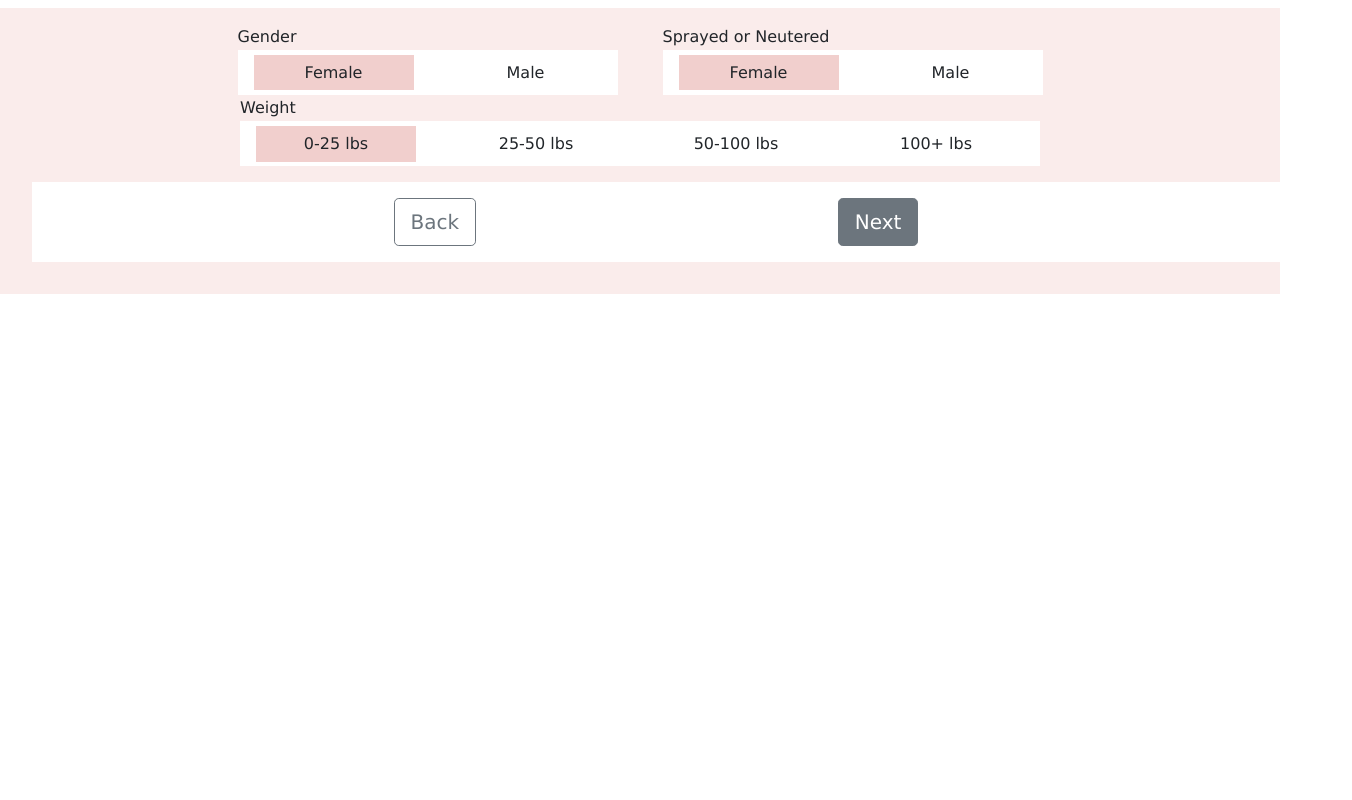
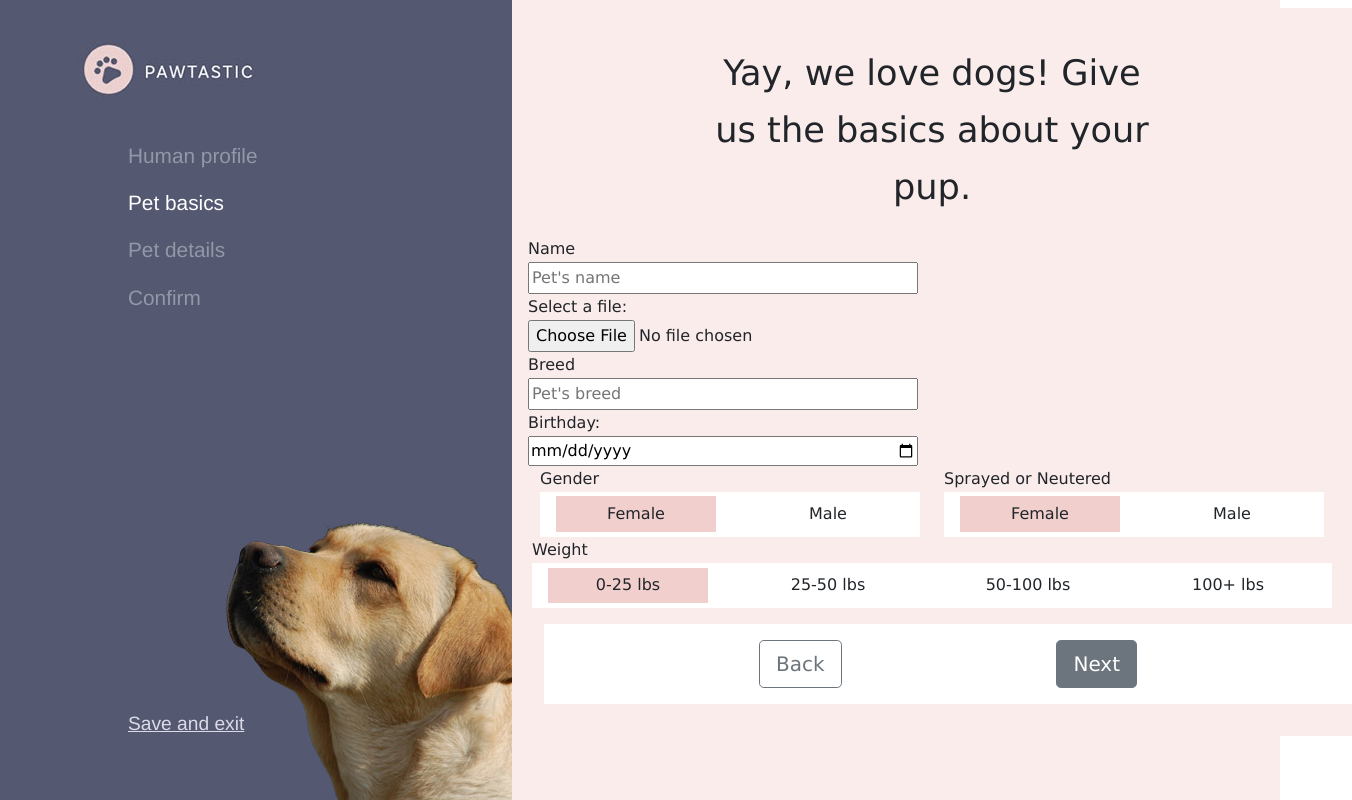
Before and after one commit to David-again/pawtastic_pet-basics, a plain HTML site: page Pet-basics.html in a window 1280 px wide. Shown: the whole page, 1352 px wide, since content can reach past the window. Drawn offline with nearby package versions, Linux system fonts and the light colour scheme.

Commit message:
content complete; next up style

```diff
--- a/Pet-basics.html
+++ b/Pet-basics.html
@@ -5,19 +5,71 @@
     <meta charset="UTF-8">
     <meta name="viewport" content="width=device-width, initial-scale=1.0">
     <title>Document</title>
+    <!-- Bootstrap script -->
+    <link href="https://cdn.jsdelivr.net/npm/bootstrap@5.0.0-beta1/dist/css/bootstrap.min.css" rel="stylesheet" integrity="sha384-giJF6kkoqNQ00vy+HMDP7azOuL0xtbfIcaT9wjKHr8RbDVddVHyTfAAsrekwKmP1" crossorigin="anonymous">
+    <!-- Alternative bootstrap scripts -->
     <!-- <link href="https://cdn.jsdelivr.net/npm/bootstrap@5.0.0-beta1/dist/css/bootstrap.min.css" rel="stylesheet" integrity="sha384-giJF6kkoqNQ00vy+HMDP7azOuL0xtbfIcaT9wjKHr8RbDVddVHyTfAAsrekwKmP1" crossorigin="anonymous"> -->
-    <!-- <link href="https://cdn.jsdelivr.net/npm/bootstrap@5.0.0-beta1/dist/css/bootstrap.min.css" rel="stylesheet" integrity="sha384-giJF6kkoqNQ00vy+HMDP7azOuL0xtbfIcaT9wjKHr8RbDVddVHyTfAAsrekwKmP1" crossorigin="anonymous"> -->
-    <!-- Bootstrap script -->
-    <link rel="stylesheet" href="https://stackpath.bootstrapcdn.com/bootstrap/4.5.2/css/bootstrap.min.css" integrity="sha384-JcKb8q3iqJ61gNV9KGb8thSsNjpSL0n8PARn9HuZOnIxN0hoP+VmmDGMN5t9UJ0Z" crossorigin="anonymous">
+    <!-- <link rel="stylesheet" href="https://stackpath.bootstrapcdn.com/bootstrap/4.5.2/css/bootstrap.min.css" integrity="sha384-JcKb8q3iqJ61gNV9KGb8thSsNjpSL0n8PARn9HuZOnIxN0hoP+VmmDGMN5t9UJ0Z" crossorigin="anonymous"> -->
     <link rel="stylesheet" href="./css/styles.css">
 </head>
 
 <body>
+    <div class="page-container">
+        <div class="nav">
 
+            <!-- <NavLogo /> -->
+            <div class="common-items__logo">
+                <img src="./images/logo-pawtastic.jpg" alt="Pawtastic Logo" />
+            </div>
 
+            <!-- <NavMenus /> -->
+            <div class="nav__menu-container">
+                <p class="nav__main-menu nav__main-menu--inactive">Human profile</p>
+                <p class="nav__main-menu nav__main-menu--active">Pet basics</p>
+                <p class="nav__main-menu nav__main-menu--inactive">Pet details</p>
+                <p class="nav__main-menu nav__main-menu--inactive">Confirm</p>
+            </div>
 
+            <!-- <NavBgndDog /> -->
+            <div class="nav__bgnd-img--bottom">
+                <img class="nav__bgnd-img--right" src="./images/dog_nav_grey_bk.jpg" alt="Dog Looking Up" />
+            </div>
+
+            <!-- <NavGlobalSaveExit /> -->
+            <div class="global-menu__save-exit">
+                <p>Save and exit</p>
+            </div>
+
+        </div>
+        <div class="pet-basics">
 
             <form class="form">
+                <div class="pet-basics__headline">
+                    Yay, we love dogs! Give us the basics about your pup.
+                </div>
+
+                <!-- beginning of input boxes -->
+                <div class="basic-data">
+                    <label for="name">Name</label>
+                    <input type="text" id="name" name="name" required minlength="4" placeholder="Pet's name">
+                </div>
+
+                <div class="basic-data">
+                    <label for="myfile">Select a file:</label>
+                    <input type="file" id="myfile" name="myfile">
+                </div>
+
+                <div class="basic-data">
+                    <label for="name">Breed</label>
+                    <input type="text" id="name" name="name" placeholder="Pet's breed">
+                </div>
+
+                <div class="basic-data">
+                    <label for="birthday">Birthday:</label>
+                    <input type="date" id="birthday" name="birthday">
+                </div>
+
+                <!-- End of input boxes -->
 
                 <div class="multi-switch-container">
                     <div class="container">
@@ -59,10 +111,9 @@
                     <button type="button" class="btn btn-outline-secondary btn-lg">Back</button>
                     <button type="button" class="btn btn-secondary btn-lg">Next</button>
                 </div>
-
             </form>
-
-
+        </div>
+    </div>
 </body>
 
 </html>
--- a/css/styles.css
+++ b/css/styles.css
@@ -1,6 +1,18 @@
 @import "./base/_variables.css";
 @import "./modules/_switch.css";
 @import "./modules/_nav-buttons.css";
+
+@import "./stylesheets/_variables.css";
+@import "./stylesheets/_page-container.css";
+@import "./stylesheets/_nav.css";
+@import "./stylesheets/_pet-basics.css";
+@import "./stylesheets/_global-menu.css";
+@import "./stylesheets/_common-items.css";
+@import "./stylesheets/_global-buttons.css";
+@import "./stylesheets/_switch.css";
+
+@import "./stylesheets/_basic-data.css";
+
 
   /* This is just for CodePen. */
 .form {
@@ -17,3 +29,13 @@ h2 {
   font-size: 18px;
   margin-bottom: 8px;
 }
+
+.page-container {
+  display: flex;
+  /* flex allows the "nav" and "pet-form" areas to lay side-by-side, 4:6 ratio */
+  width: 100vw;
+  height: 100vh;
+  min-height: 700px;
+  min-width: 680px;
+  /* margin: 0; */
+}
--- /dev/null
+++ b/css/stylesheets/_basic-data.css
@@ -0,0 +1,7 @@
+.basic-data label {
+    display: block;
+}
+
+.basic-data input {
+    width: 390px;
+}
--- /dev/null
+++ b/css/stylesheets/_common-items.css
@@ -0,0 +1,5 @@
+.common-items__logo {
+  position: absolute;
+  top: 40px;
+  left: 15%;
+}
--- /dev/null
+++ b/css/stylesheets/_global-buttons.css
@@ -0,0 +1,21 @@
+.global-buttons__nav-strip--bottom {
+  background-color: #fff;
+  position: absolute;
+  bottom: 0;
+  width: 100%;
+  height: 80px;
+  display: flex;
+  flex-direction: row;
+  justify-content: space-evenly;
+  align-items: center;
+}
+
+/* .btn-secondary {
+  color: #fff;
+
+  background-color: #868e96;
+
+  border-radius: 35px;
+
+  border: 1px solid rgba(134, 142, 150, 0.75);
+} */
--- /dev/null
+++ b/css/stylesheets/_global-menu.css
@@ -0,0 +1,8 @@
+.global-menu__save-exit {
+  position: absolute;
+  bottom: 45px;
+  left: 25%;
+  color: #dadbe7;
+  text-decoration: underline;
+  font-size: 1.2rem;
+}
--- /dev/null
+++ b/css/stylesheets/_nav.css
@@ -0,0 +1,58 @@
+.nav {
+  position: relative;
+  /* allows child elements to be relatively (or absolutely?) positioned */
+  background-color: #545871;
+  height: 100%;
+  width: 40%;
+  display: flex;
+  flex-direction: column;
+  font-family: Helvetica, Arial, sans-serif;
+}
+
+.nav__menu-container {
+  /* background-color: red; */
+  position: absolute;
+  top: 140px;
+  left: 25%;
+  width: 50%;
+  min-height: 200px;
+  /* display: flex;
+  flex-direction: column; */
+
+  /* justify-content: space-between; */
+  /* vertical-align: center; */
+}
+
+.nav__main-menu {
+  text-align: left;
+  font-size: 1.3rem;
+}
+
+.nav__main-menu--active {
+  color: #fff;
+  font-weight: 500;
+}
+
+.nav__main-menu--inactive {
+  color: #9497a7;
+  /* color: #dadbe7; */
+  font-weight: 300;
+}
+
+.nav__bgnd-img--bottom {
+  position: absolute;
+  display: flex;
+  bottom: 0;
+  width: 100%;
+  overflow: hidden;
+}
+
+.nav__bgnd-img--central {
+  margin-right: auto;
+  margin-left: auto;
+}
+
+.nav__bgnd-img--right {
+  margin-right: 0;
+  margin-left: auto;
+}
--- /dev/null
+++ b/css/stylesheets/_page-container.css
@@ -0,0 +1,9 @@
+.page-container {
+  display: flex;
+  /* flex allows the "nav" and "pet-form" areas to lay side-by-side, 4:6 ratio */
+  width: 100vw;
+  height: 100vh;
+  min-height: 700px;
+  min-width: 680px;
+  /* margin: 0; */
+}
--- /dev/null
+++ b/css/stylesheets/_pet-basics.css
@@ -0,0 +1,62 @@
+.pet-basics {
+  position: relative;
+  /* allows child elements to be relatively (or absolutely?) positioned */
+  background-color: #faeceb;
+  height: 100%;
+  width: 60%;
+  /* min-width: 700px; */
+  /* display: flex; */
+  /* flex-direction: column; */
+  font-family: Georgia, Times, "Times New Roman", serif, Helvetica, Arial,
+    sans-serif;
+  /* Cambria, Cochin,  */
+}
+
+/* .pet-basics__form {
+  background-color: green;
+  text-align: center;
+  margin: 20px auto;
+} */
+
+div.pet-basics__form {
+  display: block;
+  text-align: center;
+}
+
+form {
+  display: inline-block;
+  margin-left: auto;
+  margin-right: auto;
+  text-align: left;
+}
+
+.pet-basics__headline {
+  font-size: 2.2rem;
+  text-align: center;
+  max-width: 440px;
+  margin: 20px auto;
+}
+
+.pet-basics__biodata-group {
+  display: flex;
+  flex-direction: row;
+  margin: auto;
+}
+
+.pet-basics__biodata-left-col {
+  margin: 15px;
+}
+
+.pet-basics__biodata-right-col {
+  margin: 15px;
+}
+/* .pet-form__nav-strip--bottom {
+  transferred to .global-buttons
+  background-color: #fff;
+  position: absolute;
+  bottom: 0;
+  width: 100%;
+  height: 80px;
+  display: flex;
+  flex-direction: row;
+} */
--- /dev/null
+++ b/css/stylesheets/_pet-form.css
@@ -0,0 +1,6 @@
+.pet-form {
+  background-color: #faeceb;
+  height: 100%;
+  width: 60%;
+  /* min-width: 700px; */
+}
```
Lines whose indentation alone changed are shown as unchanged.
